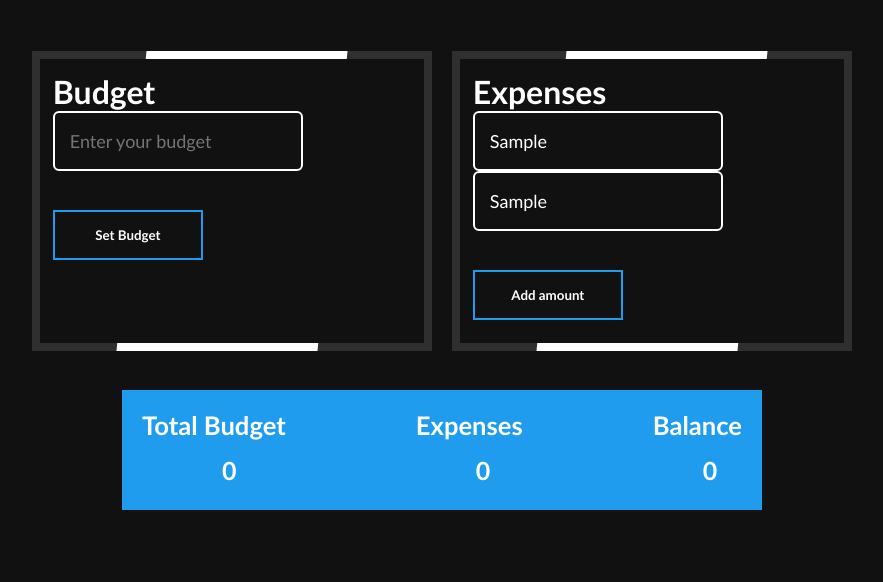
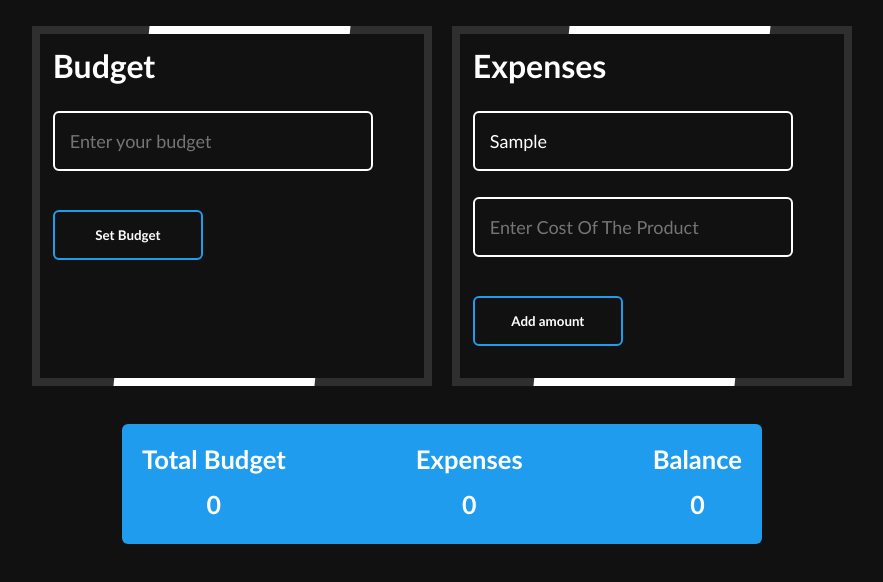
Before and after one commit to Muhammadhassanlashkarwala/budget-expenses, a plain HTML site: page index.html in a window 1280 px wide. Both pictures are taken after typing "Sample", "Sample" into the empty fields and a click on the button "Add amount". Shown: the whole page, without its empty margins (198-1081 px from the left). Drawn offline with Linux system fonts and the light colour scheme.

Commit message:
save section pending

```diff
--- a/app.js
+++ b/app.js
@@ -0,0 +1,48 @@
+const budgetInput = document.getElementById('budgetInput')
+const productInput = document.getElementById('productTitleInput')
+const productCostInput = document.getElementById('productCostInput')
+let totalBudget = document.querySelector('.totalBudget')
+let Expanses = document.querySelector('.Expanses')
+let Balance = document.querySelector('.Balance')
+const numberRegex = /\d/;
+
+// let ol = document.getElementById('save')
+let minus = 0 ;
+let sum = 0 ;
+const setBudget = document.getElementById('button1')
+const checkAmount = document.getElementById('button2')
+
+setBudget.addEventListener("click" , () =>{
+    let budget = parseInt(budgetInput.value) ;
+  if (isNaN(budget) || budget <= 0 ) {
+    alert("Please enter a number")
+    Swal.fire("Please enter a number");
+    budgetInput.value = "" ;
+  }
+  else{
+    minus = budget
+    totalBudget.innerHTML = budget ;
+    budgetInput.value = "" ;
+  }
+})
+checkAmount.addEventListener("click" , ()=>{
+    let productTitle = productInput.value ;
+    let productCost = parseInt(productCostInput.value) ;
+    if (isNaN(productCost) || productCost <= 0 ) {
+        alert("please enter a positive number")
+        productCostInput.value = "" ;
+    }
+    else if (productTitle == "" || numberRegex.test(productTitle)){
+        alert("Please enter a valid product name")
+        productTitle.value = "" ;
+
+    }
+    else{
+        sum += productCost ;
+        let currentBalance = minus - sum ;
+        Expanses.innerHTML = sum ;
+        Balance.innerHTML = currentBalance ;
+        productInput.value = "" ;
+        productCostInput.value = "" ;
+    }
+})
--- a/index.html
+++ b/index.html
@@ -4,6 +4,7 @@
     <meta charset="UTF-8">
     <meta name="viewport" content="width=device-width, initial-scale=1.0">
     <title>BUdget-Expenses</title>
+    <link rel="shortcut icon" href="icons/icon.png" type="image/x-icon">
     <link rel="stylesheet" href="style.css">
 </head>
 <body>
@@ -11,16 +12,16 @@
     <div id="box">
         <div id="in">
             <h1>Budget</h1>
-            <input required placeholder="Enter your budget" spellcheck="false" type="text">  <br><br>
-            <button><span></span>Set Budget</button>
+            <input id="budgetInput" required placeholder="Enter your budget" spellcheck="false" type="text">  <br><br>
+            <button id="button1"><span></span>Set Budget</button>
         </div>
      </div>
      <div id="box1">
         <div id="in">
             <h1>Expenses</h1>
-            <input placeholder="Enter Title Of Product" type="text"> <br>
-            <input placeholder="Enter Cost Of The Product" type="text"> <br><br>
-            <button><span></span>Add amount</button>
+            <input id="productTitleInput" placeholder="Enter Title Of Product" type="text"> <br>
+            <input id="productCostInput" placeholder="Enter Cost Of The Product" type="text"> <br><br>
+            <button id="button2"><span></span>Add amount</button>
         </div>
      </div>
 </div>
@@ -28,17 +29,19 @@
         <div id="box3">
             <div id="item1">
                 <h1>Total Budget</h1>
-            <p>0</p>
+            <p  class="totalBudget">0</p>
             </div>
             <div id="item2">
                 <h1>Expenses</h1>
-            <p>0</p>
+            <p class="Expanses">0</p>
             </div>
             <div id="item3">
                 <h1>Balance</h1>
-            <p>0</p>
+            <p class="Balance">0</p>
             </div>
         </div>
      </div>
+     <script src="app.js"></script>
+
 </body>
 </html>
--- a/style.css
+++ b/style.css
@@ -7,7 +7,7 @@
 html, body{
     /* font-family: sans-serif ; */
     /* display: flex; */
-    margin-top: 2vw ;
+    margin-top: 1vw ;
     /* align-items: center; */
     height: 100vh;
     width: 100%;
@@ -19,7 +19,7 @@ html, body{
 }
 #box{
     display: flex;
-    height: 300px;
+    height: 360px;
     margin-right: 10px;
     width: 400px;
     position: relative;
@@ -28,7 +28,7 @@ html, body{
    background: #2f2f2f;
 }
 #box1{
-    height: 300px;
+    height: 360px;
     margin-left: 10px;
     width: 400px;
     position: relative;
@@ -80,7 +80,8 @@ html, body{
     }
 }
 input{
-    width: 250px;
+    margin-top: 2vw ;
+    width: 320px;
     height: 60px;
     border-radius: 6px;
     font-size: 18px;
@@ -100,6 +101,7 @@ button{
     position: relative;
     width: 150px;
     padding: 15px 0;
+    border-radius: 6px;
     text-align: center;
     margin: 20px 10px 20px 0px;
     font-weight: bold;
@@ -131,6 +133,7 @@ button:hover span{
 #box3{
     display: flex;
     flex-wrap: wrap;
+    border-radius: 6px;
     justify-content: space-between;
     /* align-items: center; */
     height: 120px;
@@ -153,18 +156,40 @@ button:hover span{
 #item1 p{
     font-size: 25px;
     margin-top: 15px;
-    margin-left: 80px;
+    text-align: center;
+    /* margin-left: 80px; */
     font-weight: 600;
 }
 #item2 p{
     font-size: 25px;
     margin-top: 15px;
-    margin-left: 60px;
+    /* margin-left: 60px; */
+    text-align: center;
     font-weight: 600;
 }
 #item3 p{
     font-size: 25px;
     margin-top: 15px;
-    margin-left: 50px;
+    text-align: center;
+    /* margin-left: 50px; */
     font-weight: 600;
 }
+
+
+/* Swal.fire({
+    title: "Are you sure?",
+    text: "You won't be able to revert this!",
+    icon: "warning",
+    showCancelButton: true,
+    confirmButtonColor: "#3085d6",
+    cancelButtonColor: "#d33",
+    confirmButtonText: "Yes, delete it!"
+  }).then((result) => {
+    if (result.isConfirmed) {
+      Swal.fire({
+        title: "Deleted!",
+        text: "Your file has been deleted.",
+        icon: "success"
+      });
+    }
+  }); */
```
Also changed, not shown: icons/icon.png (added).
